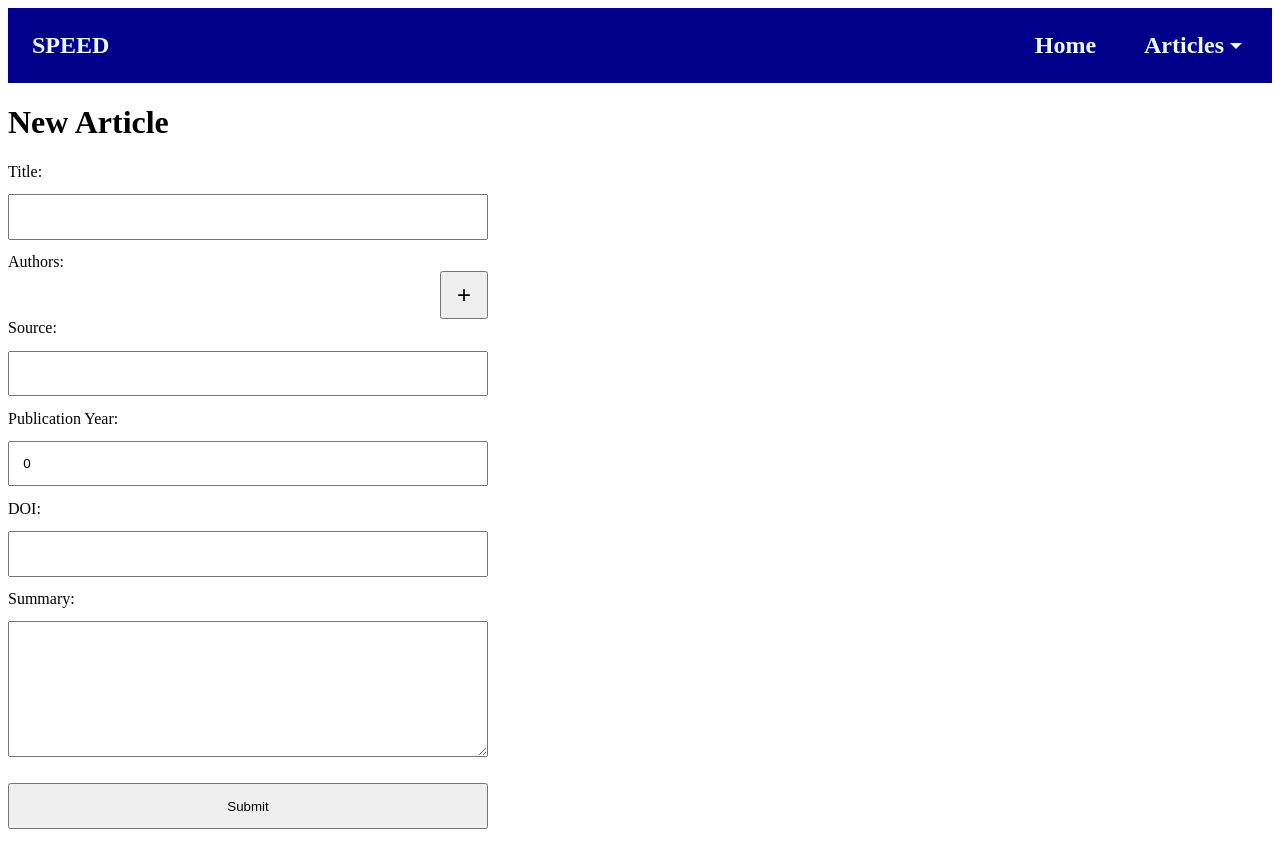
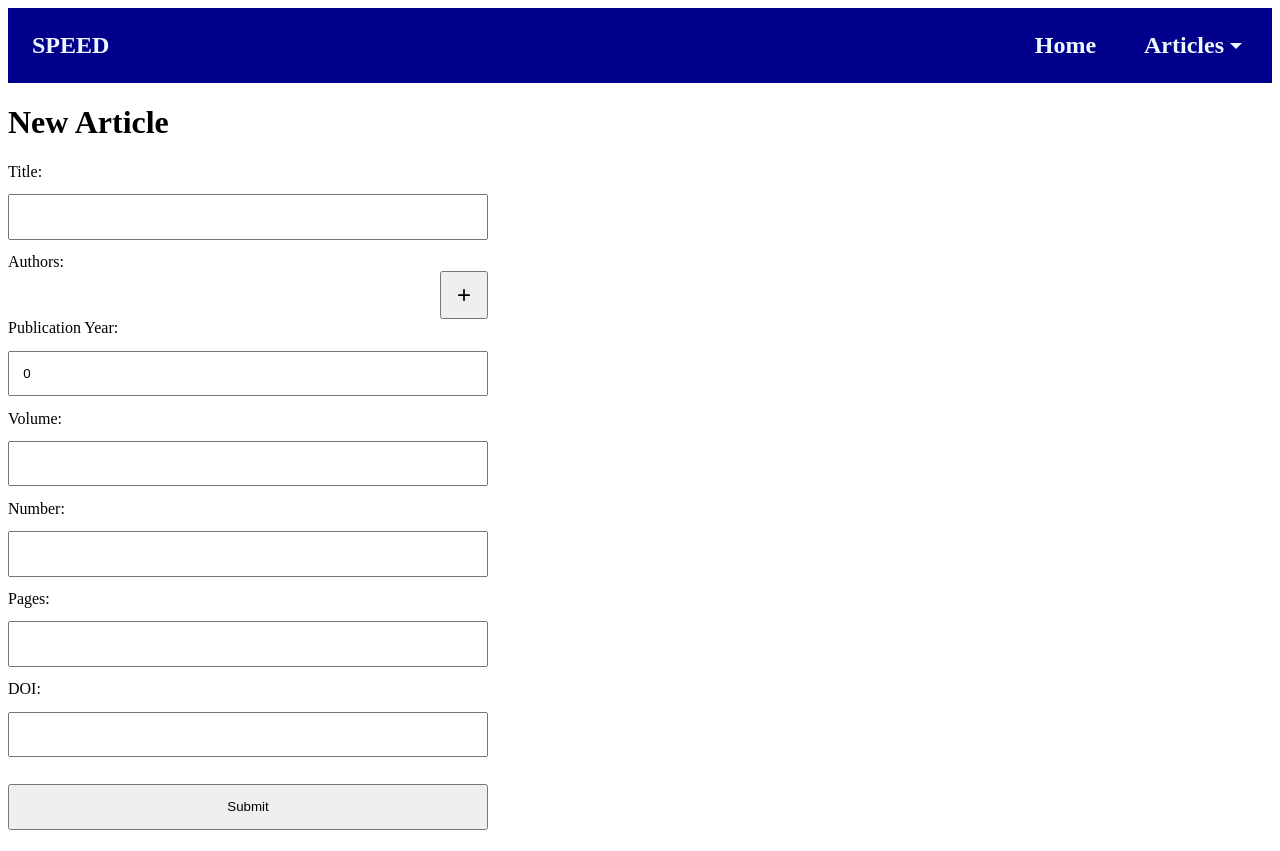
Before and after one commit to ense7015406/Assignment, a Next.js app in the folder frontend/: page /articles/newArticleForm in a window 1280 px wide. Built offline with nearby package versions, Linux system fonts and the light colour scheme.

Commit message:
Adjusted table column names
Removed source, claim, evidence
Added volume, number, pages

```diff
--- a/frontend/src/pages/articles/newArticleForm.tsx
+++ b/frontend/src/pages/articles/newArticleForm.tsx
@@ -4,11 +4,11 @@ import formStyles from "../../../styles/Form.module.scss";
 const NewDiscussion = () => {
 	const [title, setTitle] = useState("");
 	const [authors, setAuthors] = useState<string[]>([]);
-	const [source, setSource] = useState("");
 	const [pubYear, setPubYear] = useState<number>(0);
+	const [volume, setVolume] = useState("");
+	const [number, setNumber] = useState("");
+	const [pages, setPages] = useState("");
 	const [doi, setDoi] = useState("");
-	const [summary, setSummary] = useState("");
-	const [linkedDiscussion, setLinkedDiscussion] = useState("");
 	const submitNewArticle = async (event: FormEvent<HTMLFormElement>) => {
 		event.preventDefault();
 
@@ -16,11 +16,11 @@ const NewDiscussion = () => {
 			JSON.stringify({
 				title,
 				authors,
-				source,
 				publication_year: pubYear,
+				volume,
+				number,
+				pages,
 				doi,
-				summary,
-				linked_discussion: linkedDiscussion,
 			})
 		);
 	};
@@ -70,17 +70,6 @@ const NewDiscussion = () => {
 				<button onClick={() => addAuthor()} className={formStyles.buttonItem} style={{ marginLeft: "auto" }} type="button">
 					+
 				</button>
-				<label htmlFor="source">Source:</label>
-				<input
-					className={formStyles.formItem}
-					type="text"
-					name="source"
-					id="source"
-					value={source}
-					onChange={(event) => {
-						setSource(event.target.value);
-					}}
-				/>
 				<label htmlFor="pubYear">Publication Year:</label>
 				<input
 					className={formStyles.formItem}
@@ -97,6 +86,39 @@ const NewDiscussion = () => {
 						}
 					}}
 				/>
+				<label htmlFor="volume">Volume:</label>
+				<input
+					className={formStyles.formItem}
+					type="text"
+					name="volume"
+					id="volume"
+					value={volume}
+					onChange={(event) => {
+						setVolume(event.target.value);
+					}}
+				/>
+				<label htmlFor="number">Number:</label>
+				<input
+					className={formStyles.formItem}
+					type="text"
+					name="number"
+					id="number"
+					value={number}
+					onChange={(event) => {
+						setNumber(event.target.value);
+					}}
+				/>
+				<label htmlFor="pages">Pages:</label>
+				<input
+					className={formStyles.formItem}
+					type="text"
+					name="pages"
+					id="pages"
+					value={pages}
+					onChange={(event) => {
+						setPages(event.target.value);
+					}}
+				/>
 				<label htmlFor="doi">DOI:</label>
 				<input
 					className={formStyles.formItem}
@@ -108,8 +130,6 @@ const NewDiscussion = () => {
 						setDoi(event.target.value);
 					}}
 				/>
-				<label htmlFor="summary">Summary:</label>
-				<textarea className={formStyles.formTextArea} name="summary" value={summary} onChange={(event) => setSummary(event.target.value)} />
 				<button className={formStyles.formItem} type="submit">
 					Submit
 				</button>
```
Also changed, not shown: frontend/src/pages/articles/index.tsx (+6 -6 lines).
